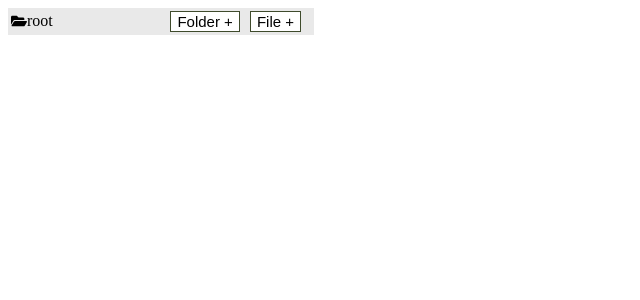
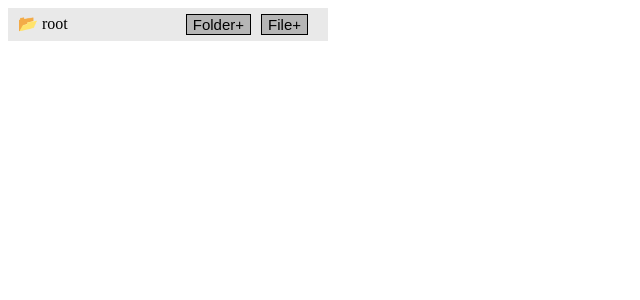
Before and after one commit to RocketMan05-2002/poor_mans_vs_code_sidebar, a React (Create React App) app: page / in a window 1280 px wide. Shown: the top 300 px of the page, without its empty margins (0-640 px from the left). Built offline with nearby package versions, Linux system fonts and the light colour scheme.

Commit message:
add functionality to add own folders and files with custom hooks

```diff
--- a/src/App.js
+++ b/src/App.js
@@ -1,14 +1,23 @@
 import { useState } from "react";
 import "./styles.css";
-import explorer from "./data/folderData";
+import explorer from './data/folderData'
 import Folder from "./components/Folder";
+import useTraverseTree from "./hooks/use-traverse-tree";
 
 export default function App() {
-  const [explorerData, setExplorerData] = useState(explorer);
-  console.log(explorerData);
+
+  const[explorerData,setExplorerData] = useState(explorer);
+
+  const { insertNode } = useTraverseTree();
+
+  const handleInsertNode = (folderId, item, isFolder) => {
+    const finalTree = insertNode(explorerData, folderId, item, isFolder);
+    setExplorerData(finalTree);
+  };
+
   return (
     <div className="App">
-      <Folder explorer={explorerData} />
+      <Folder handleInsertNode={handleInsertNode} explorer={explorerData} />
     </div>
   );
 }
--- a/src/components/Folder.js
+++ b/src/components/Folder.js
@@ -1,38 +1,71 @@
-import { useState } from "react";
-import { FaFolderOpen } from "react-icons/fa";
+import React, { useState } from 'react'
 
-function Folder({ explorer }) {
-  const [expand, setExpand] = useState(false);
-  const [showInput, setShowInput] = useState({
+const Folder = ({ handleInsertNode,  explorer }) => {
+
+  const[expand,setExpand] = useState(false);
+  const[showinput,setShowInput] = useState({
     visible: false,
-    isFolder: null,
+    isFolder: null
+  })
+
+  const handleNewFolder = (e,isFolder) =>{
+    e.stopPropagation();
+    setShowInput({
+      visible:true,
+      isFolder
     });
+    setExpand(true);
+  }
 
-  if (explorer.isFolder) {
+  const onAddFolder = (e) =>{
+    if(e.keyCode === 13 && e.target.value){
+      // add logic
+      handleInsertNode(explorer.id, e.target.value, showinput.isFolder)
+      setShowInput({...showinput, visible: false})
+    }
+  }
+
+  if(explorer.isFolder){
   return (
-      <div style={{ marginTop: "5px" }}>
-        <div className="folder" onClick={() => setExpand(!expand)}>
-          <span>
-            <FaFolderOpen />
-            {explorer.name}
-          </span>
     <div>
-            <button>Folder +</button>
-            <button>File +</button>
+      <div className='folder' onClick={()=>setExpand(!expand)}>
+        <span>📂 {explorer.name}</span>
+        <div>
+          <button onClick={(e)=>handleNewFolder(e,true)} >Folder+ </button>
+          <button onClick={(e)=>handleNewFolder(e,false)} >File+</button>
         </div>
       </div>
-        <div
-          style={{ display: expand ? "block" : "none", paddingLeft: "25px" }}
-        >
-          {explorer.items.map((exp) => {
-            return <Folder explorer={exp} key={exp.id} />;
+      <div style={{ display: expand?"block":"none" , paddingLeft:"25px"}}>
+        {
+          showinput.visible && (
+            <div className='inputContainer'>
+              <span>{showinput.isFolder ? "📂": "📄"}</span>
+              <input
+              type='text'
+              placeholder='enter name..'
+              className='inputContainer_input'
+              autoFocus
+              onBlur={()=>setShowInput({...showinput,visible: false})}
+              onKeyDown={ onAddFolder }
+              />
+            </div>
+          )
+        }
+        {explorer.items.map((exp)=>{
+          return (
+            <Folder
+            handleInsertNode={handleInsertNode}
+            explorer={exp}
+            key={exp.id}
+            />
+          )
         })}
       </div>
     </div>
-    );
-  } else {
-    return <span className="file">📄{explorer.name}</span>;
+  )}
+  else{
+    return <span className='file'>📄 {explorer.name}</span>
   }
 }
 
-export default Folder;
+export default Folder
--- /dev/null
+++ b/src/hooks/use-traverse-tree.js
@@ -0,0 +1,24 @@
+const useTraverseTree = () =>{
+    function insertNode(tree,folderId, item, isFolder){
+        if(tree.id === folderId && tree.isFolder){
+            tree.items.unshift({
+                id:new Date().getTime(),
+                name: item,
+                isFolder: isFolder,
+                items: []
+              });
+            return tree;
+        }
+
+        let latestNode = []
+        latestNode = tree.items.map((ob)=>{
+            return insertNode(ob,folderId, item, isFolder);
+        });
+
+        return {...tree, items: latestNode}
+
+    }
+    return { insertNode };
+};
+
+export default useTraverseTree;
--- a/src/styles.css
+++ b/src/styles.css
@@ -2,26 +2,42 @@
   margin-top: 6px;
   background-color: rgb(233, 233, 233);
   display: flex;
+  padding: 6px 10px;
+  display: flex;
   justify-content: space-between;
-    padding: 3px;
   width: 300px;
   cursor: pointer;
 }
 .folder > span {
-    display: flex;
-    justify-content: space-between;
-    align-items: center;
   margin: 0 5px 2px 0;
 }
 .file {
-    margin-top: 5px;
-    padding-left: 10px;
+  margin-top: 6px;
+  padding-left: 5px;
   display: flex;
   flex-direction: column;
 }
 .folder > div > button {
   font-size: 15px;
-    background-color: white;
-    border: 1px solid rgb(63, 75, 44);
+  background-color: rgb(182, 182, 182);
+  border: 1px solid black;
   margin-right: 10px;
 }
+.inputContainer {
+  display: flex;
+  align-items: center;
+  gap: 5px;
+}
+.inputContainer > span {
+  margin-top: 5px;
+}
+.inputContainer > input {
+  margin: 6px 0 0 0;
+  padding: 5px;
+  display: flex;
+  border: 1px solid lightgrey;
+  align-items: center;
+  justify-content: space-between;
+  cursor: pointer;
+  outline: none;
+}
```
Also changed, not shown: src/App.css (deleted), src/index.css (deleted). Lines whose indentation alone changed are shown as unchanged.
